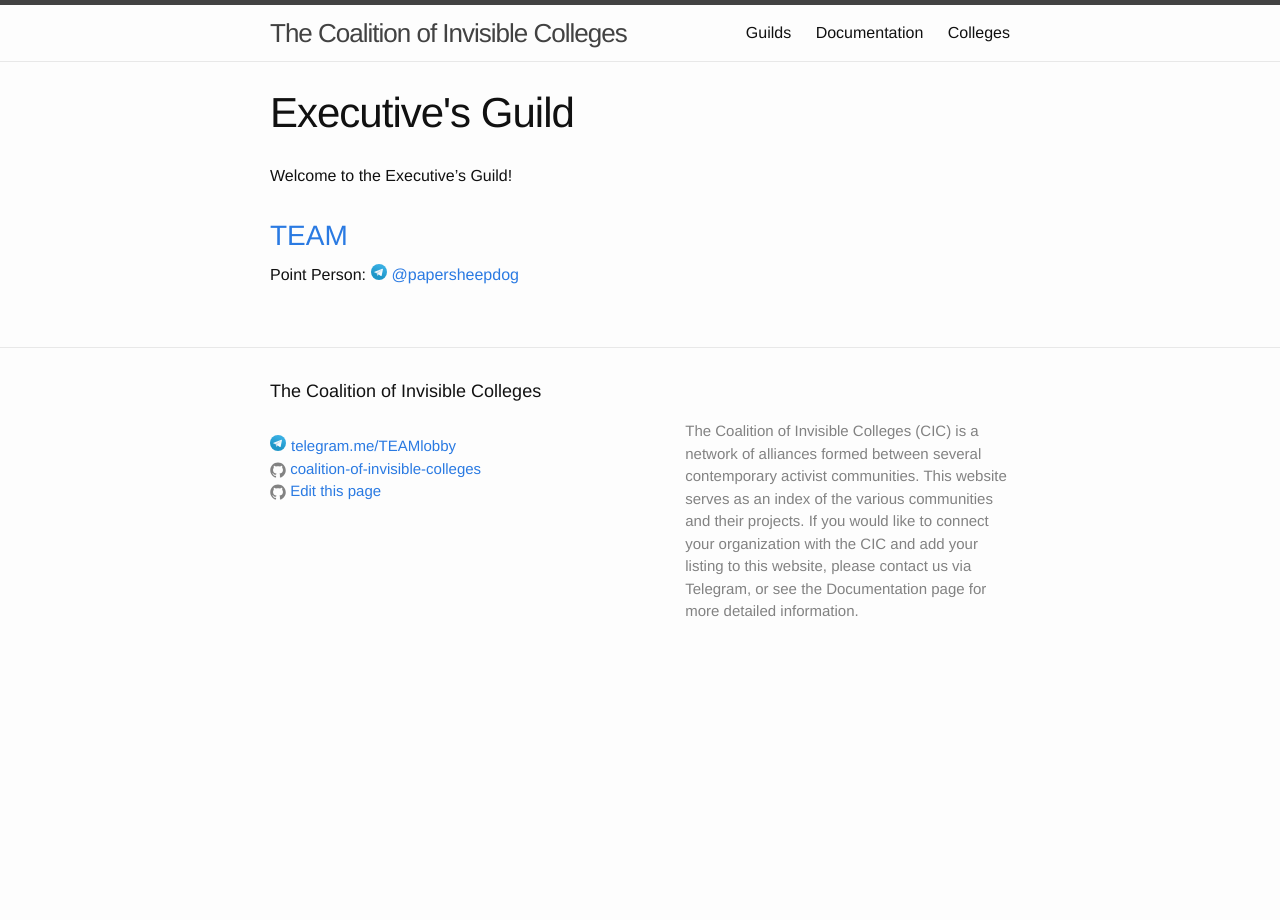
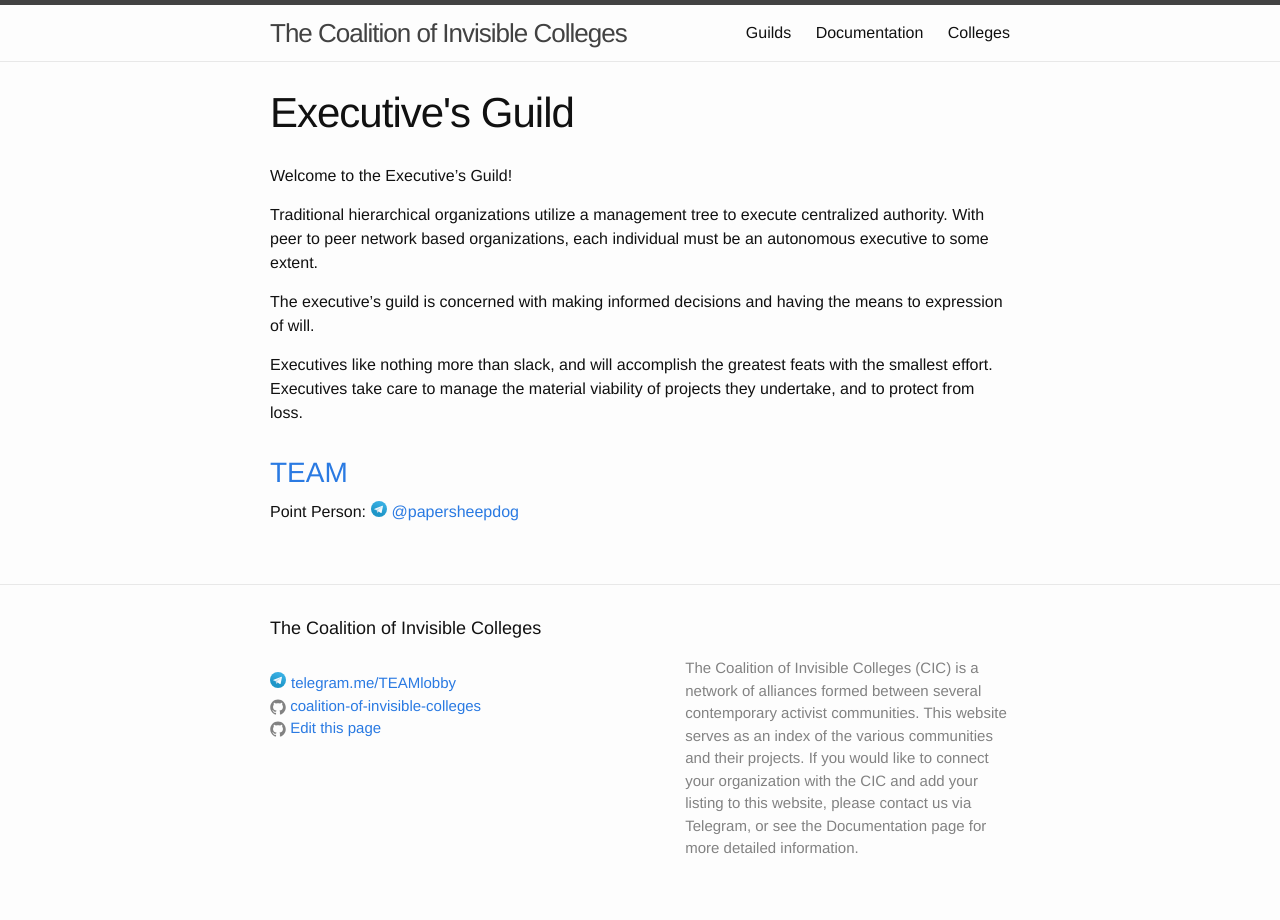
Before and after one commit to coalition-of-invisible-colleges/cic.github.io, a Jekyll site: the page built from guilds/executives.md, in a window 1280 px wide. Built offline with Jekyll 4.4.1, drawn with Linux system fonts in a browser that asks for light colours.

Commit message:
adding desc

```diff
--- a/guilds/executives.md
+++ b/guilds/executives.md
@@ -5,3 +5,9 @@ guild: executives
 permalink: /guilds/executives/
 ---
 Welcome to the Executive's Guild!
+
+Traditional hierarchical organizations utilize a management tree to execute centralized authority. With peer to peer network based organizations, each individual must be an autonomous executive to some extent.
+
+The executive's guild is concerned with making informed decisions and having the means to expression of will.
+
+Executives like nothing more than slack, and will accomplish the greatest feats with the smallest effort. Executives take care to manage the material viability of projects they undertake, and to protect from loss.
```
